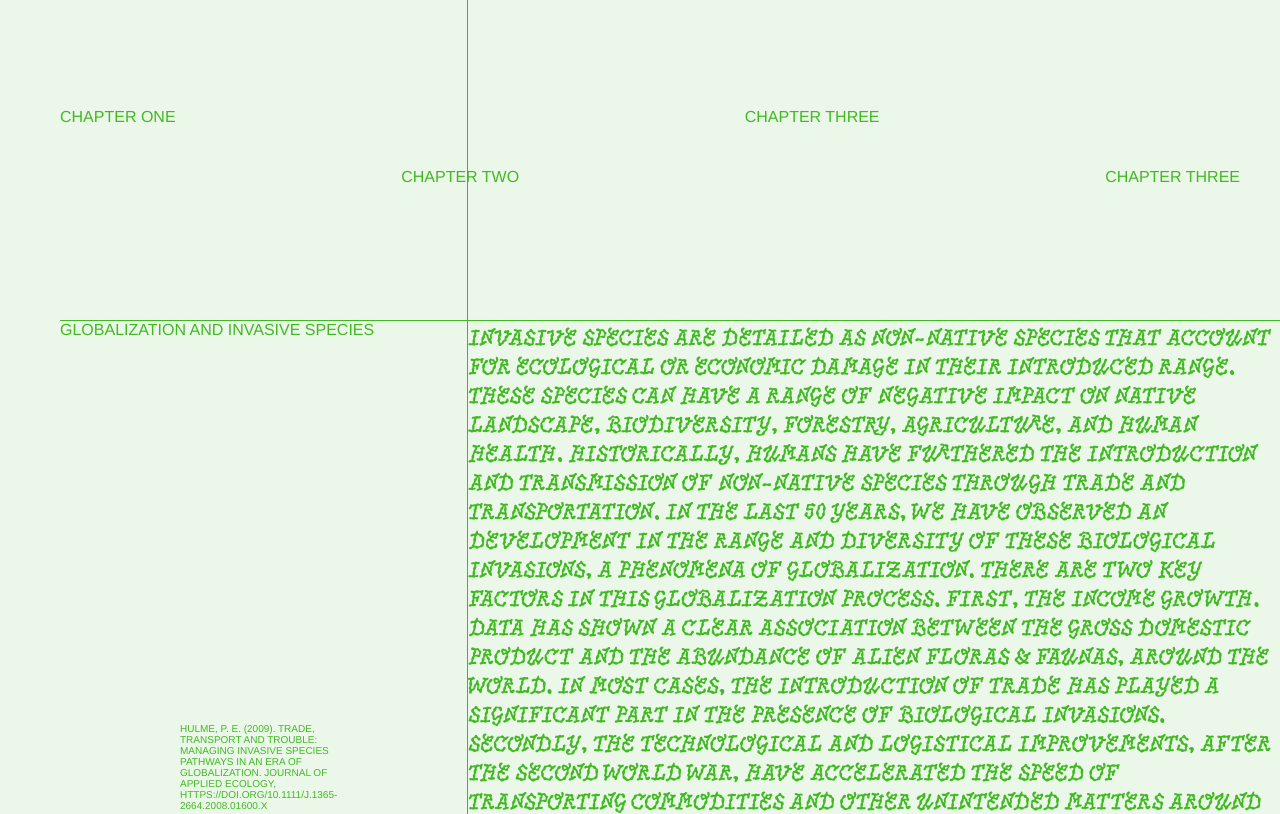
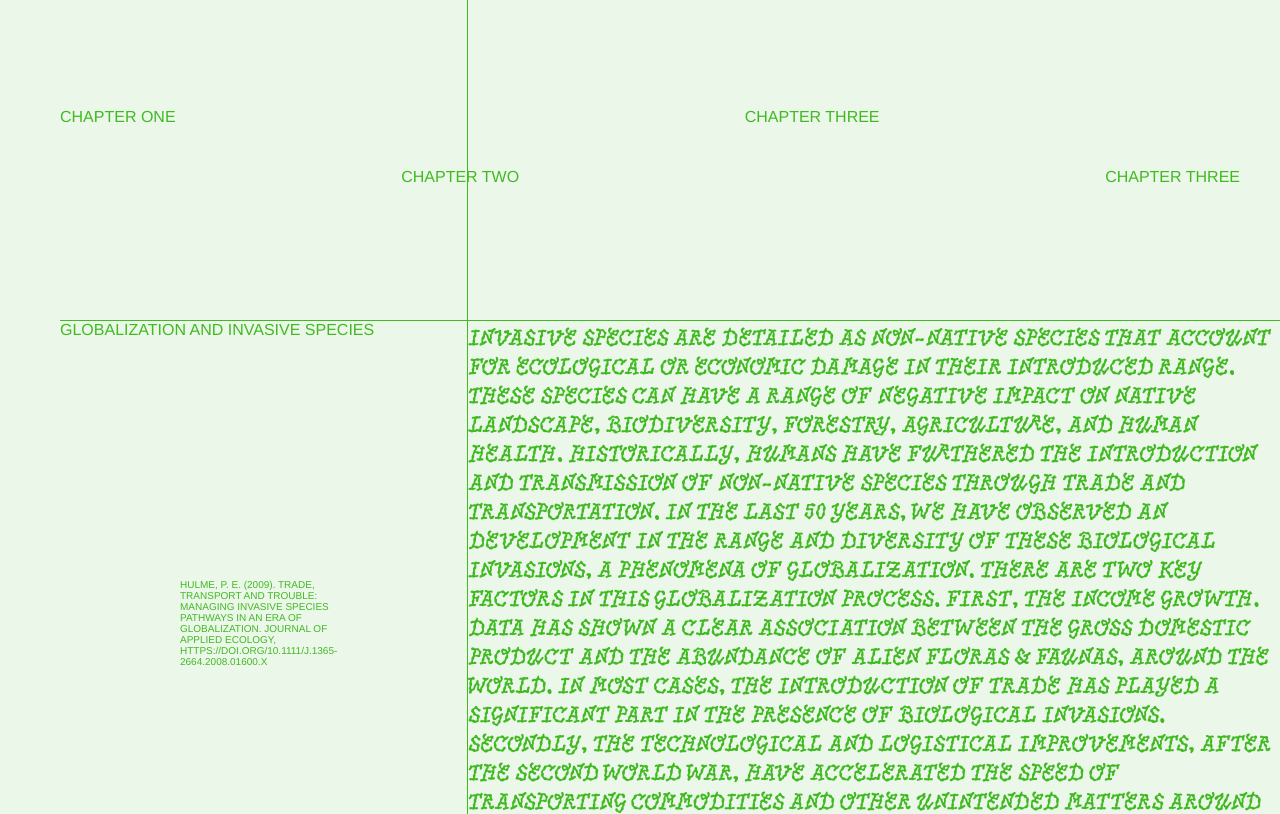
Before and after one commit to tranthicamtu/valters-theses, a plain HTML site: page index.html in a window 1280 px wide. Shown: the top 814 px of the page. Drawn offline with nearby package versions, Linux system fonts and the light colour scheme; a script that the page names is missing.

Commit message:
fix padding

```diff
--- a/assets/css/style.css
+++ b/assets/css/style.css
@@ -149,7 +149,7 @@ main{
   line-height: 11px;
   width: 150px;
   display: block;
-  padding-top: 16rem;
+  padding-top: 10rem;
   padding-left: 5rem;
 }
 
```
